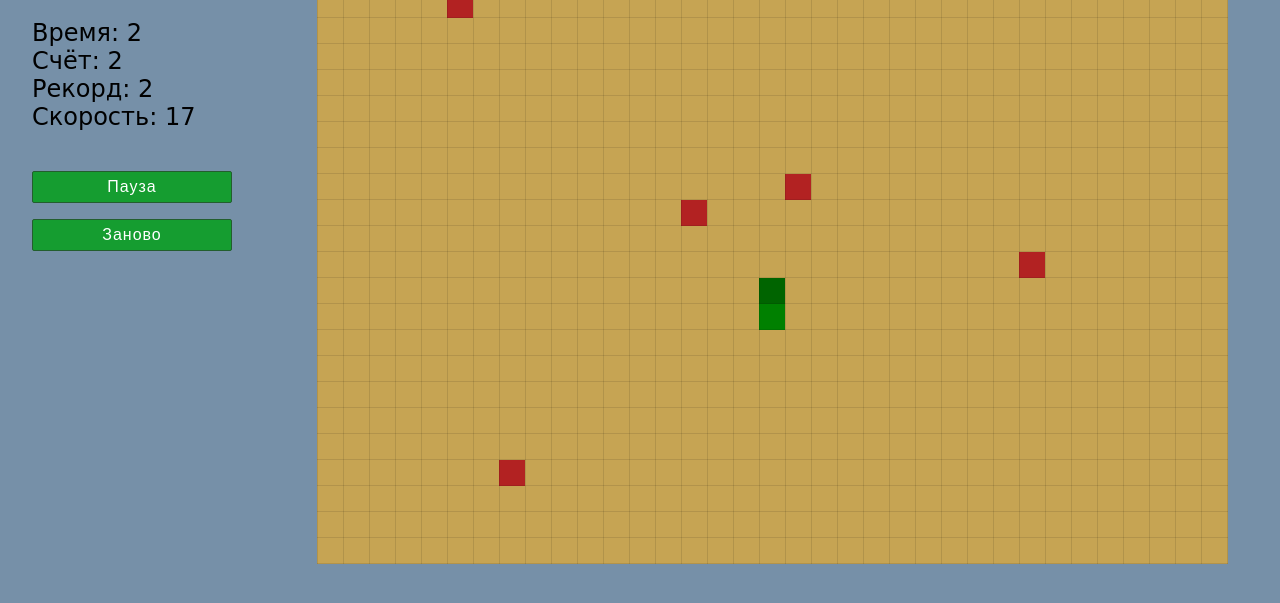
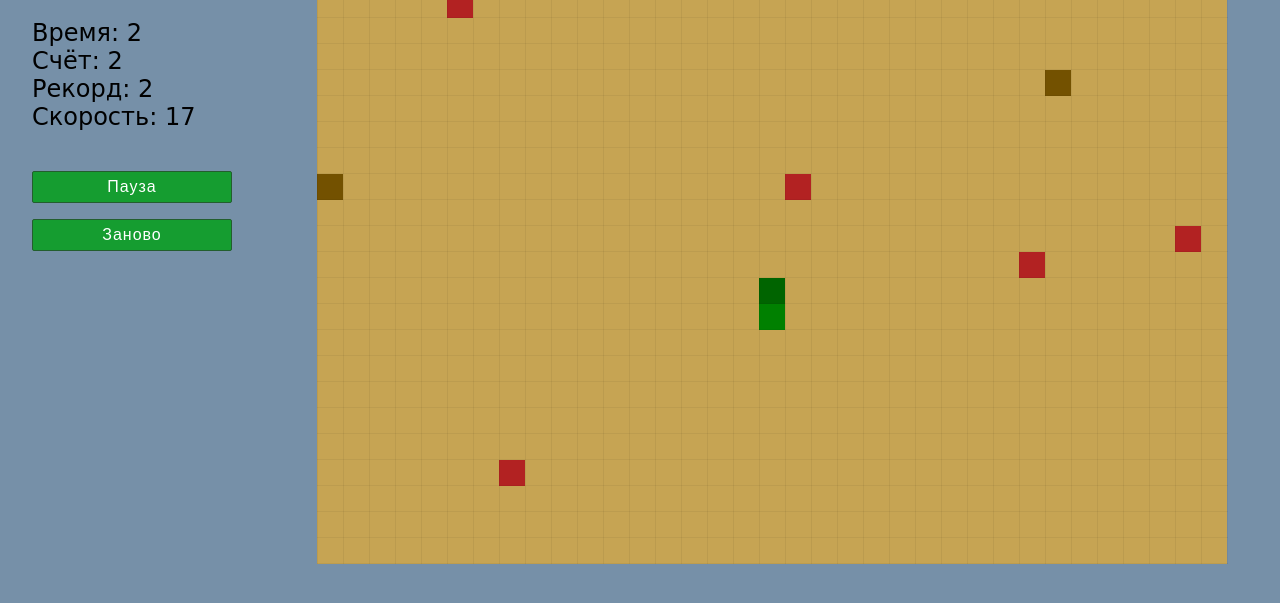
Before and after one commit to Andrey432/JS, a plain HTML site: page les_7/index.html in a window 1280 px wide. Both pictures are taken after a click on the button "Начать игру". Shown: the part 151-754 px from the top of the page. Drawn offline with Linux system fonts and the light colour scheme.

Commit message:
Генерация препятствий

```diff
--- a/les_7/css/style.css
+++ b/les_7/css/style.css
@@ -19,13 +19,13 @@ body {
     border-spacing: 0;
     border-collapse: collapse;
     user-select: none;
-    background-color: #c6a453;
 }
 
 .cell {
     width: 25px;
     height: 25px;
-    border: 1px solid rgba(0, 0, 0, 0.1);
+    background-color: #c6a453;
+    border: 1px solid rgba(0, 0, 0, 0.05);
 }
 
 .cell__snake_head {
@@ -38,6 +38,10 @@ body {
 
 .cell__food {
     background-color: firebrick;
+}
+
+.cell__wall {
+    background-color: #735100;
 }
 
 .main {
@@ -65,10 +69,6 @@ body {
     margin: 32px 0;
 }
 
-.info__score, .info__game_speed {
-
-}
-
 .info__button {
     letter-spacing: 1px;
     font-size: 16px;
--- a/les_7/js/gameManager.js
+++ b/les_7/js/gameManager.js
@@ -40,7 +40,7 @@ const gameManager = {
 
     pauseGame() {
         this.gameStatus = 'paused';
-        this.firstButton.innerText = 'Продолжить';
+        this.firstButton.innerText = 'Снять с паузы';
         this.secondButton.innerText = 'Завершить';
     },
 
@@ -74,7 +74,7 @@ const gameManager = {
             case "Заново":
                 this.resetGame();
                 break;
-            case "Продолжить":
+            case "Снять с паузы":
                 this.startGame();
                 break;
             case "Завершить":
--- a/les_7/js/main.js
+++ b/les_7/js/main.js
@@ -12,28 +12,16 @@ const game = {
     stage: null,
     loop: null,
 
+    // Инициализация игры и всех модулей
     init(settings={}) {
         this.config.init(settings);
         this.gameManager.init(this.config.getGameManagerElements());
         this.initMap();
         this.initSnake();
         this.initFoodSpawner();
+        this.initWallsSpawner();
         this.initEventHandlers();
         this.resetStats();
-    },
-
-    resetStats() {
-        this.time = 0;
-        this.stage = 1;
-        this.gameSpeed = this.config.getStartingSpeed();
-        this.currentDelay = 1000 / this.gameSpeed;
-        this.resetLoop();
-    },
-
-    resetLoop() {
-        if (this.loop !== null)
-            clearInterval(this.loop);
-        this.loop = setInterval(() => this.update(), this.currentDelay);
     },
 
     initMap() {
@@ -57,10 +45,15 @@ const game = {
         }
     },
 
+    initWallsSpawner() {
+        this.wallsSpawner.init(this.config.getWallsSpawnDelay(), this.config.getWallsLifeTime());
+    },
+
     initEventHandlers() {
         document.addEventListener('keydown', (event) => this.handleKeydownEvent(event));
     },
 
+    // Обработка нажатий клавиш клавиатуры для управления змейкой
     handleKeydownEvent(event) {
         if (this.config.getSnakeControlButtonsUp().indexOf(event.code) != -1) {
             this.snake.setDirection(0, -1);
@@ -76,6 +69,7 @@ const game = {
         }
     },
 
+    // Выбрать случайную пустую клетку на карте
     getRandomEmptyCell() {
         let pos = {x: null, y: null};
         do {
@@ -85,7 +79,8 @@ const game = {
         return pos;
     },
 
-    checkSnakePosition(position) {
+    // Обработка выхода за пределы игрового поля
+    clampSnakePosition(position) {
         let tw = this.config.getTableWidth(), th = this.config.getTableHeight()
 
         if (position.x < 0)
@@ -97,44 +92,47 @@ const game = {
         position.y %= th;
     },
 
-    updateSnake() {
-        let nextSnakePos = this.snake.getNextStep();
-        this.checkSnakePosition(nextSnakePos);
+    // Проверка клетки, куда двигается змея
+    isFoodCell(pos) {
+        return this.foodSpawner.isFoodCell(pos);
+    },
 
-        if (this.snake.isSnakeBody(nextSnakePos)) {
+    // Проверка, не пересекла ли змейка сама себя
+    isSnakeCell(pos) {
+        return this.snake.isSnakeBody(pos);
+    },
+
+    // Проверка, не столкнулась ли змейка со стеной
+    isWallCell(pos) {
+        return this.wallsSpawner.isWallCell(pos);
+    },
+
+    // Обрезать змейку, если она пересекла сама себя
+    cutSnake(pos) {
         let counter = 0;
-            for (const i of this.snake.cut(nextSnakePos)) {
+        for (const i of this.snake.cut(pos)) {
             counter++;
-                if (counter % 2)
+            if (counter % 2)  // Каждая 2-я отрезанная клетка становится едой
                 this.foodSpawner.spawnFood(i);
             else
                 this.map.resetCell(i);
         }
-        }
+    },
 
-        let deleteEnd = true;
-
-        if (this.foodSpawner.isFoodCell(nextSnakePos)) {
-            this.foodSpawner.removeFood(nextSnakePos);
+    // Съесть еду
+    snakeEat(pos) {
+        this.foodSpawner.removeFood(pos);
         if (this.foodSpawner.isNotFilled())
             this.foodSpawner.spawnFood(this.getRandomEmptyCell());
-            deleteEnd = false;
-        } else {
-            this.map.resetCell(this.snake.getLast());
-        }
-
-        this.snake.moveTo(nextSnakePos, deleteEnd);
     },
 
-    updateGameManager() {
-        this.gameManager.update(this.snake.length(), this.gameSpeed, this.time);
-    },
-
+    // Перевести игру в начальное состояние
     reset() {
         this.gameManager.pauseGame();
         this.snake.reset();
+        this.foodSpawner.reset();
+        this.wallsSpawner.reset();
         this.map.reset();
-        this.foodSpawner.reset();
         this.gameManager.resetGameInfo();
 
         this.initSnake();
@@ -143,11 +141,29 @@ const game = {
         this.resetStats();
     },
 
+    // Восстановить начальные значения игры
+    resetStats() {
+        this.time = 0;
+        this.stage = 1;
+        this.gameSpeed = this.config.getStartingSpeed();
+        this.currentDelay = 1000 / this.gameSpeed;
+        this.resetLoop();
+    },
+
+    // Переустанавляивает интервал обновлений игры
+    resetLoop() {
+        if (this.loop !== null)
+            clearInterval(this.loop);
+        this.loop = setInterval(() => this.update(), this.currentDelay);
+    },
+
+    // Закончить игру и перевести в начальное состояние
     finishGame() {
         this.reset();
         this.gameManager.resetState();
     },
 
+    // Проверка текущего статуса игры
     handleGameStatus() {
         switch (this.gameManager.getGameStatus()) {
             case "run":
@@ -162,6 +178,7 @@ const game = {
         return false;
     },
 
+    // Счётчик времени
     incrementTime() {
         this.time += this.currentDelay;
 
@@ -170,6 +187,7 @@ const game = {
             this.nextStage();
     },
 
+    // Ускорение змейки
     nextStage() {
         this.gameSpeed = Math.min(this.gameSpeed + 1, this.config.getMaxGameSpeed());
         this.currentDelay = 1000 / this.gameSpeed;
@@ -177,14 +195,60 @@ const game = {
         this.resetLoop();
     },
 
+    // Переместить змейку
+    updateSnake() {
+        let nextSnakePos = this.snake.getNextStep();
+        this.clampSnakePosition(nextSnakePos);
+
+        let deleteEnd = true;  // Если true, то змейка не будет удлиняться на текущем шаге
+
+        if (this.isFoodCell(nextSnakePos)) {
+            this.snakeEat(nextSnakePos);
+            deleteEnd = false;
+        }
+        else if (this.isSnakeCell(nextSnakePos)) {
+            this.cutSnake(nextSnakePos);
+        }
+        else if (this.isWallCell(nextSnakePos)) {
+            this.gameOver();
+        }
+
+        if (deleteEnd)
+            this.map.resetCell(this.snake.getLast());
+        this.snake.moveTo(nextSnakePos, deleteEnd);
+    },
+
+    // Обновить игровую статистику
+    updateGameManager() {
+        this.gameManager.update(this.snake.length(), this.gameSpeed, this.time);
+    },
+
+    // Обновить спавнер стен
+    updateWallsSpawner() {
+        if (this.wallsSpawner.readyToSpawn(this.time)) {
+            let pos = this.getRandomEmptyCell();
+            this.wallsSpawner.spawnWall(this.time, pos);
+            this.map.setCellClass(pos, this.config.getWallCellClass())
+        }
+
+        let destroy = this.wallsSpawner.update(this.time);
+        for (const i of destroy) {
+            this.map.resetCell(i);
+        }
+    },
+
+    // Обновление игры
     update() {
         if (!this.handleGameStatus()) return;
         this.incrementTime();
         this.updateSnake();
+        this.updateWallsSpawner();
+        if (!this.handleGameStatus()) return;
         this.updateGameManager();
         this.render();
     },
 
+    // Отрисовка игрового поля
     render() {
         let snakeBody = this.snake.getBody()
         for (const i in snakeBody) {
@@ -196,5 +260,15 @@ const game = {
         for (const i of this.foodSpawner.getFoodList()) {
             this.map.setCellClass(i, this.config.getFoodCellClass());
         }
+    },
+
+    // Игрок проиграл
+    gameOver() {
+        this.finishGame();
+    },
+
+    // Игрок выйграл
+    gameWin() {
+        this.finishGame();
     }
 }
--- a/les_7/js/settings.js
+++ b/les_7/js/settings.js
@@ -9,8 +9,8 @@ const DEFAULTS = {
     moveRight: ['KeyD', 'ArrowRight'],
     moveDown: ['KeyS', 'ArrowDown'],
 
-    wallsLifeTime: [3000, 10000],
-    wallsSpawnDelay: [500, 3000],
+    wallsLifeTime: [3000, 6000],
+    wallsSpawnDelay: [500, 2000],
     stageTime: 5000,
     maxGameSpeed: 50,
 
@@ -20,6 +20,7 @@ const DEFAULTS = {
     snakeHeadCellCls: 'cell__snake_head',
     snakeCellCls: 'cell__snake',
     foodCellCls: 'cell__food',
+    wallCellCls: 'cell__wall',
     scoreLabelClass: 'info__score',
     speedLabelClass: 'info__game_speed',
     timeLabelClass: 'info__time',
@@ -54,6 +55,10 @@ const config = {
 
     getSnakeBodyClass() {
         return this.settings.snakeCellCls;
+    },
+
+    getWallCellClass() {
+        return this.settings.wallCellCls;
     },
 
     getSnakeControlButtonsUp() {
@@ -103,12 +108,12 @@ const config = {
         }
     },
 
-    getWallsLifeTime() {
-        return this.wallsLifeTime;
+    getWallsSpawnDelay() {
+        return this.settings.wallsSpawnDelay;
     },
 
-    getWallsSpawnDelay() {
-        return this.wallsSpawnDelay;
+    getWallsLifeTime() {
+        return this.settings.wallsLifeTime;
     },
 
     getStageTime() {
--- a/les_7/js/wallsSpawner.js
+++ b/les_7/js/wallsSpawner.js
@@ -1,11 +1,44 @@
 const wallsSpawner = {
     wallsList: [],
+    nextSpawn: null,
+    spawnDelay: null,
+    wallsLifeTime: null,
 
     init(spawnDelay, wallsLifeTime) {
-
+        this.wallsLifeTime = wallsLifeTime;
+        this.spawnDelay = spawnDelay;
+        this.nextSpawn = this.getRandom(...this.spawnDelay);
     },
 
-    update() {
+    reset() {
+        this.wallsList.length = 0;
+        this.nextSpawn = this.getRandom(...this.spawnDelay);
+    },
 
+    getRandom(from, to) {
+        return from + Math.random() * (to - from);
+    },
+
+    readyToSpawn(time) {
+        return time > this.nextSpawn;
+    },
+
+    isWallCell(pos) {
+        for (const i of this.wallsList)
+            if (pos.x === i.pos.x && pos.y === i.pos.y)
+                return true;
+        return false;
+    },
+
+    spawnWall(time, pos) {
+        let dstTime = time + this.getRandom(...this.wallsLifeTime);
+        this.nextSpawn = time + this.getRandom(...this.spawnDelay);
+        this.wallsList.push({death: dstTime, pos});
+    },
+
+    update(time) {
+        let destroy = this.wallsList.filter((w) => time >= w.death).map((w) => w.pos);
+        this.wallsList = this.wallsList.filter((w) => time < w.death);
+        return destroy;
     }
 }
```
Also changed, not shown: les_7/js/snake.js (line endings or trailing spaces). Lines whose indentation alone changed are shown as unchanged.
